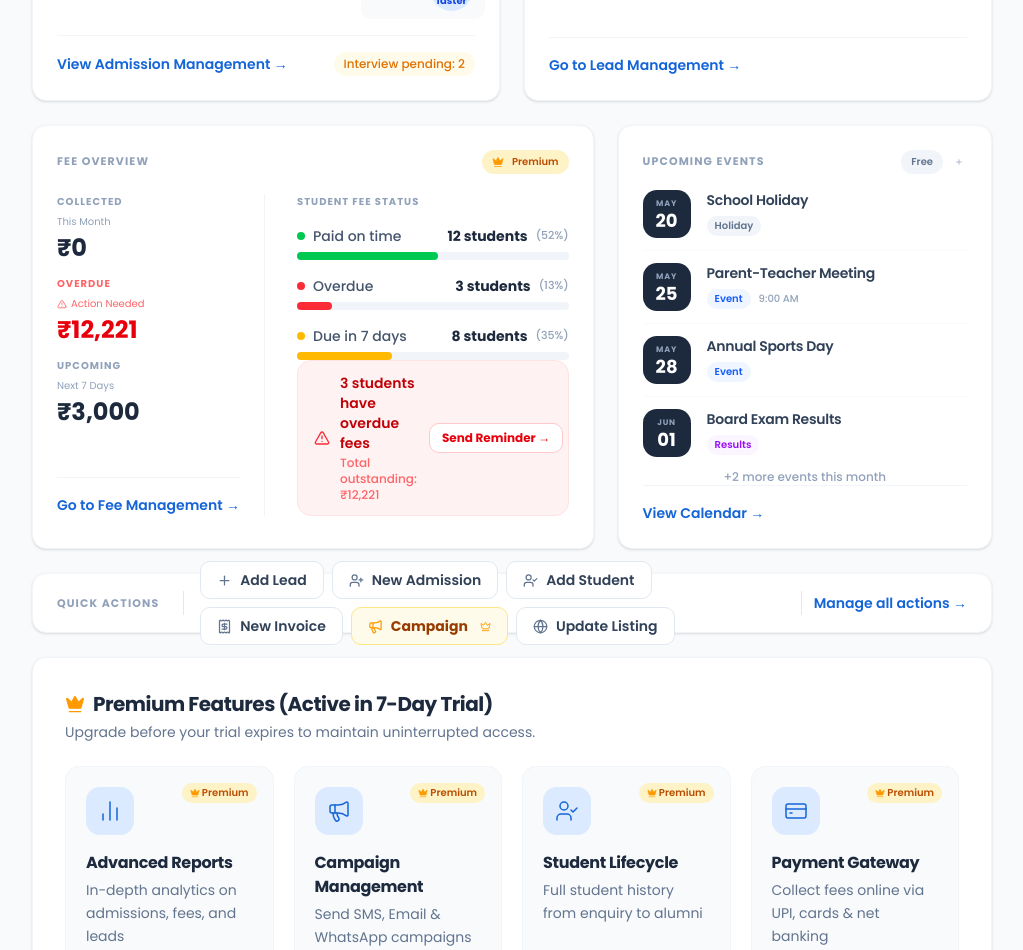
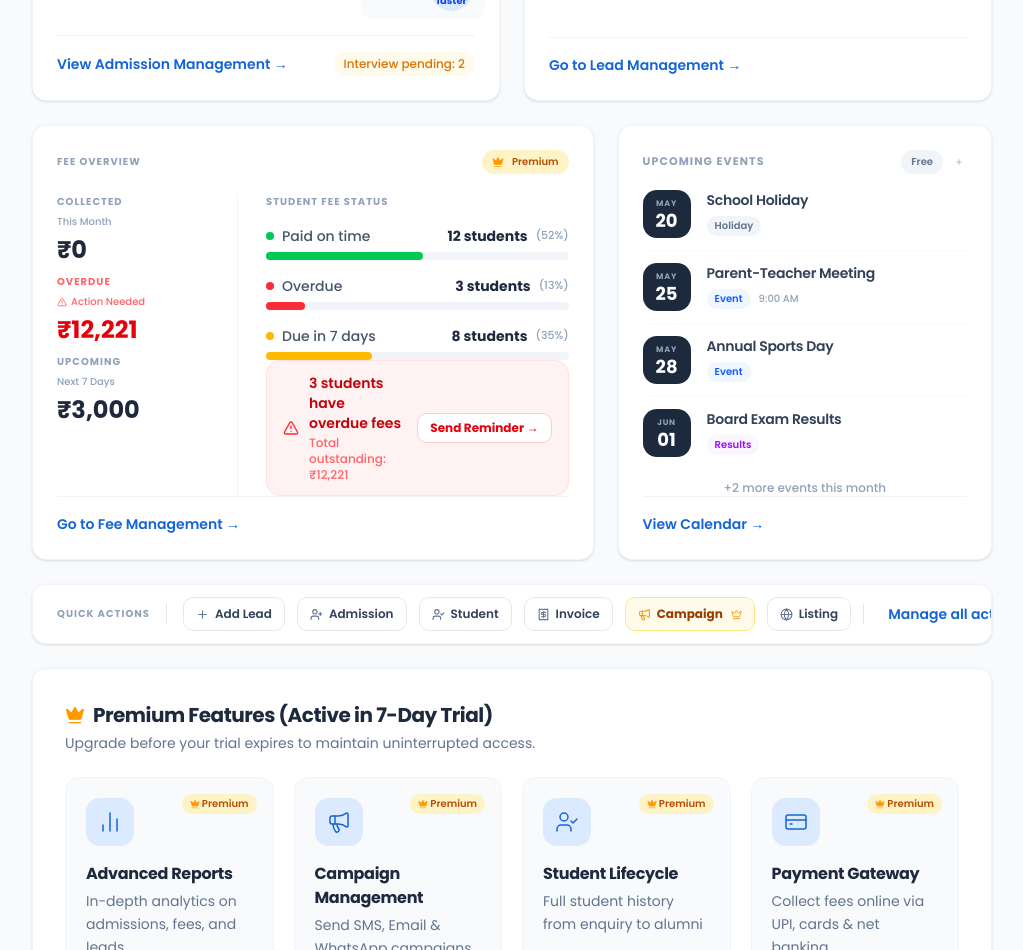
Before and after one commit to techparrotinc/VidhyaanCRM, a Next.js app: page /dashboard in a window 1280 px wide. Shown: the part 960-1910 px from the top of the page, without its empty margins (256-1279 px from the left). Built offline with nearby package versions, Linux system fonts and the light colour scheme; a web font is replaced by a local one.

Commit message:
Fix Fee Overview card and Quick Actions bar styling and layout

```diff
--- a/src/app/dashboard/page.tsx
+++ b/src/app/dashboard/page.tsx
@@ -775,26 +775,27 @@ export default function DashboardPage() {
           {/* SECTION A — 2-COLUMN ROW */}
           <section className="grid grid-cols-1 lg:grid-cols-[3fr_2fr] gap-6 items-stretch">
             {/* Column 1: Fee Overview */}
-            <div className="bg-white rounded-xl border border-slate-100 shadow-sm p-6 flex flex-col hover:shadow-md transition-shadow duration-300">
-              <div>
+            <div className="bg-white rounded-xl border border-slate-100 shadow-sm p-6 flex flex-col hover:shadow-md transition-shadow duration-300 h-full">
+              {/* Header — full width */}
               <div className="flex items-center justify-between mb-5">
-                  <h3 className="text-[11px] font-bold uppercase tracking-widest text-slate-400">
+                <span className="text-[10px] font-bold uppercase tracking-widest text-slate-400">
                   FEE OVERVIEW
-                  </h3>
+                </span>
                 <div className="bg-amber-100 text-amber-700 text-[10px] font-semibold px-2.5 py-1 rounded-full flex items-center gap-1 shrink-0">
                   <Crown size={12} className="text-amber-500 fill-amber-500 mr-1" strokeWidth={1.5} />
                   <span>Premium</span>
                 </div>
               </div>
 
-                <div className="flex gap-6 flex-1">
-                  {/* LEFT HALF (money stats) */}
+              {/* Two column content */}
+              <div className="flex gap-0 flex-1">
+                {/* Left: money stats */}
                 <div className="flex flex-col justify-between min-w-[160px]">
-                    <div className="space-y-4">
+                  <div className="space-y-3">
                     {/* Stat 1 — COLLECTED */}
                     <div className="flex flex-col">
                       <span className="text-[10px] font-bold uppercase tracking-widest text-slate-400 mb-1">COLLECTED</span>
-                        <span className="text-[10px] text-slate-400 mb-1.5">This Month</span>
+                      <span className="text-[10px] font-medium text-slate-400 mb-2">This Month</span>
                       <span className="text-2xl font-bold text-slate-800 leading-none" style={{ fontFamily: "'Poppins', sans-serif" }}>
                         ₹{feeData.collected.toLocaleString('en-IN')}
                       </span>
@@ -803,9 +804,9 @@ export default function DashboardPage() {
                     {/* Stat 2 — OVERDUE */}
                     <div className="flex flex-col">
                       <span className="text-[10px] font-bold uppercase tracking-widest text-red-400 mb-1">OVERDUE</span>
-                        <div className="flex items-center gap-1 mb-1.5">
+                      <div className="flex items-center gap-1 mb-2 text-[10px] font-medium text-red-400">
                         <TriangleAlert size={10} className="text-red-400" />
-                          <span className="text-[10px] text-red-400">Action Needed</span>
+                        <span>Action Needed</span>
                       </div>
                       <span className="text-2xl font-bold text-red-600 leading-none" style={{ fontFamily: "'Poppins', sans-serif" }}>
                         ₹{feeData.overdue.toLocaleString('en-IN')}
@@ -815,24 +816,18 @@ export default function DashboardPage() {
                     {/* Stat 3 — UPCOMING */}
                     <div className="flex flex-col">
                       <span className="text-[10px] font-bold uppercase tracking-widest text-slate-400 mb-1">UPCOMING</span>
-                        <span className="text-[10px] text-slate-400 mb-1.5">Next 7 Days</span>
+                      <span className="text-[10px] font-medium text-slate-400 mb-2">Next 7 Days</span>
                       <span className="text-2xl font-bold text-slate-800 leading-none" style={{ fontFamily: "'Poppins', sans-serif" }}>
                         ₹{feeData.upcoming.toLocaleString('en-IN')}
                       </span>
                     </div>
                   </div>
-
-                    <div className="mt-auto pt-4 border-t border-slate-100">
-                      <span className="text-sm font-semibold text-[#1565D8] hover:underline cursor-pointer">
-                        Go to Fee Management →
-                      </span>
-                    </div>
                 </div>
 
-                  {/* VERTICAL DIVIDER */}
-                  <div className="w-px bg-slate-100 flex-shrink-0 self-stretch" />
+                {/* Divider */}
+                <div className="w-px bg-slate-100 self-stretch mx-5 flex-shrink-0" />
 
-                  {/* RIGHT HALF (student status) */}
+                {/* Right: student status */}
                 <div className="flex-1 flex flex-col justify-between pl-2">
                   <div>
                     <h4 className="text-[10px] font-bold uppercase tracking-widest text-slate-400 mb-4">
@@ -907,19 +902,24 @@ export default function DashboardPage() {
                           </p>
                         </div>
                       </div>
-                        <button className="text-xs font-bold text-red-600 bg-white border border-red-200 px-3 py-1.5 rounded-lg hover:bg-red-50 transition cursor-pointer flex-shrink-0">
+                      <button className="bg-white border border-red-200 text-red-600 text-xs font-bold px-3 py-1.5 rounded-lg hover:bg-red-50 transition cursor-pointer flex-shrink-0">
                         Send Reminder →
                       </button>
                     </div>
                   )}
                 </div>
               </div>
+
+              {/* Footer — full width */}
+              <div className="mt-auto pt-4 border-t border-slate-100">
+                <span className="text-sm font-semibold text-[#1565D8] hover:underline cursor-pointer">
+                  Go to Fee Management →
+                </span>
               </div>
             </div>
 
             {/* Column 2: Upcoming Events */}
-            <div className="bg-white rounded-xl border border-slate-100 shadow-sm p-6 flex flex-col hover:shadow-md transition-shadow duration-300">
-              <div>
+            <div className="bg-white rounded-xl border border-slate-100 shadow-sm p-6 flex flex-col hover:shadow-md transition-shadow duration-300 h-full">
               <div className="flex items-center justify-between mb-4">
                 <h3 className="text-[11px] font-bold uppercase tracking-widest text-slate-400">
                   UPCOMING EVENTS
@@ -975,7 +975,6 @@ export default function DashboardPage() {
               <p className="text-xs text-slate-400 font-medium text-center mt-3 cursor-pointer hover:text-[#1565D8]">
                 +2 more events this month
               </p>
-              </div>
 
               <div className="mt-auto pt-4 border-t border-slate-100">
                 <span className="text-sm font-semibold text-[#1565D8] hover:underline cursor-pointer">
@@ -986,68 +985,61 @@ export default function DashboardPage() {
           </section>
 
           {/* SECTION B — QUICK ACTIONS SLIM BAR */}
-          <div className="bg-white rounded-xl border border-slate-100 shadow-sm px-6 py-4 mt-6 flex flex-col justify-center lg:h-[60px] lg:py-0">
-            <div className="flex flex-wrap lg:flex-nowrap items-center justify-between gap-4">
-              <div className="flex items-center gap-4 flex-1 min-w-0">
-                <h3 className="text-[11px] font-bold uppercase tracking-widest text-slate-400 flex-shrink-0 mr-2">
+          <div className="bg-white rounded-xl border border-slate-100 shadow-sm flex items-center gap-3 px-6 py-3 mt-6 w-full overflow-x-auto">
+            <span className="text-[10px] font-bold uppercase tracking-widest text-slate-400 flex-shrink-0 whitespace-nowrap">
               QUICK ACTIONS
-                </h3>
+            </span>
 
-                <div className="w-px h-6 bg-slate-200 flex-shrink-0 hidden lg:block" />
+            <div className="w-px h-5 bg-slate-200 mx-1 flex-shrink-0" />
 
-                <div className="flex items-center gap-2 flex-wrap flex-1">
             {/* Button 1 */}
-                  <button className="flex items-center gap-2 px-4 py-2 rounded-lg border border-slate-200 bg-white text-sm font-semibold text-slate-700 hover:bg-slate-50 hover:border-slate-300 transition-all duration-200 cursor-pointer whitespace-nowrap">
-                    <Plus size={15} className="text-slate-500" />
+            <button className="flex items-center gap-1.5 px-3 py-2 rounded-lg border border-slate-200 bg-white text-xs font-semibold text-slate-700 hover:bg-slate-50 transition whitespace-nowrap flex-shrink-0 cursor-pointer">
+              <Plus size={13} className="text-slate-500" />
               <span>Add Lead</span>
             </button>
 
             {/* Button 2 */}
-                  <button className="flex items-center gap-2 px-4 py-2 rounded-lg border border-slate-200 bg-white text-sm font-semibold text-slate-700 hover:bg-slate-50 hover:border-slate-300 transition-all duration-200 cursor-pointer whitespace-nowrap">
-                    <UserPlus size={15} className="text-slate-500" />
+            <button className="flex items-center gap-1.5 px-3 py-2 rounded-lg border border-slate-200 bg-white text-xs font-semibold text-slate-700 hover:bg-slate-50 transition whitespace-nowrap flex-shrink-0 cursor-pointer">
+              <UserPlus size={13} className="text-slate-500" />
               <span>
-                      {institutionConfig.type === 'school' && "New Admission"}
-                      {institutionConfig.type === 'institute' && "New Enrolment"}
-                      {institutionConfig.type === 'learning_center' && "New Enquiry"}
+                {institutionConfig.type === 'school' && "Admission"}
+                {institutionConfig.type === 'institute' && "Enrolment"}
+                {institutionConfig.type === 'learning_center' && "Enquiry"}
               </span>
             </button>
 
-                  {/* Button 3 (Hide for learning center) */}
+            {/* Button 3 */}
             {institutionConfig.type !== 'learning_center' && (
-                    <button className="flex items-center gap-2 px-4 py-2 rounded-lg border border-slate-200 bg-white text-sm font-semibold text-slate-700 hover:bg-slate-50 hover:border-slate-300 transition-all duration-200 cursor-pointer whitespace-nowrap">
-                      <UserCheck size={15} className="text-slate-500" />
-                      <span>Add Student</span>
+              <button className="flex items-center gap-1.5 px-3 py-2 rounded-lg border border-slate-200 bg-white text-xs font-semibold text-slate-700 hover:bg-slate-50 transition whitespace-nowrap flex-shrink-0 cursor-pointer">
+                <UserCheck size={13} className="text-slate-500" />
+                <span>Student</span>
               </button>
             )}
 
             {/* Button 4 */}
-                  <button className="flex items-center gap-2 px-4 py-2 rounded-lg border border-slate-200 bg-white text-sm font-semibold text-slate-700 hover:bg-slate-50 hover:border-slate-300 transition-all duration-200 cursor-pointer whitespace-nowrap">
-                    <Receipt size={15} className="text-slate-500" />
-                    <span>New Invoice</span>
+            <button className="flex items-center gap-1.5 px-3 py-2 rounded-lg border border-slate-200 bg-white text-xs font-semibold text-slate-700 hover:bg-slate-50 transition whitespace-nowrap flex-shrink-0 cursor-pointer">
+              <Receipt size={13} className="text-slate-500" />
+              <span>Invoice</span>
             </button>
 
-                  {/* Button 5: Premium Campaign */}
-                  <button className="flex items-center gap-2 px-4 py-2 rounded-lg border border-amber-200 bg-amber-50 text-sm font-bold text-amber-800 hover:bg-amber-100 transition-all duration-200 cursor-pointer whitespace-nowrap">
-                    <Megaphone size={15} className="text-amber-500" />
+            {/* Button 5 */}
+            <button className="flex items-center gap-1.5 px-3 py-2 rounded-lg border border-amber-200 bg-amber-50 text-xs font-bold text-amber-800 hover:bg-amber-100 transition whitespace-nowrap flex-shrink-0 cursor-pointer">
+              <Megaphone size={13} className="text-amber-500" />
               <span>Campaign</span>
-                    <Crown size={11} className="text-amber-500 ml-1" />
+              <Crown size={11} className="text-amber-500 ml-0.5" />
             </button>
 
             {/* Button 6 */}
-                  <button className="flex items-center gap-2 px-4 py-2 rounded-lg border border-slate-200 bg-white text-sm font-semibold text-slate-700 hover:bg-slate-50 hover:border-slate-300 transition-all duration-200 cursor-pointer whitespace-nowrap">
-                    <Globe size={15} className="text-slate-500" />
-                    <span>Update Listing</span>
+            <button className="flex items-center gap-1.5 px-3 py-2 rounded-lg border border-slate-200 bg-white text-xs font-semibold text-slate-700 hover:bg-slate-50 transition whitespace-nowrap flex-shrink-0 cursor-pointer">
+              <Globe size={13} className="text-slate-500" />
+              <span>Listing</span>
             </button>
-                </div>
-              </div>
 
-              <div className="flex items-center gap-3 flex-shrink-0">
-                <div className="w-px h-6 bg-slate-200 hidden lg:block" />
-                <span className="text-sm font-semibold text-[#1565D8] hover:underline cursor-pointer whitespace-nowrap">
+            <div className="w-px h-5 bg-slate-200 ml-auto mr-3 flex-shrink-0" />
+
+            <span className="text-sm font-semibold text-[#1565D8] hover:underline cursor-pointer whitespace-nowrap flex-shrink-0">
               Manage all actions →
             </span>
-              </div>
-            </div>
           </div>
 
           {/* PREMIUM FEATURES SECTION */}
```
Lines whose indentation alone changed are shown as unchanged.
